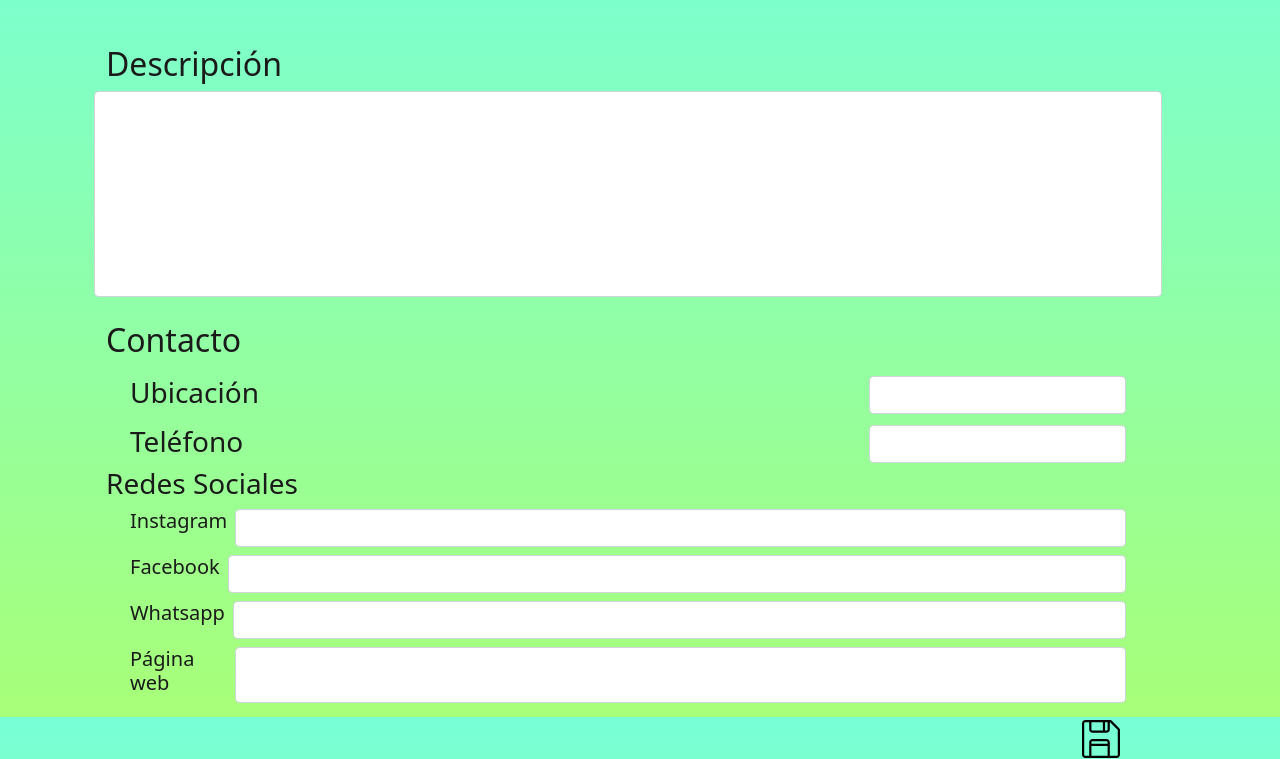
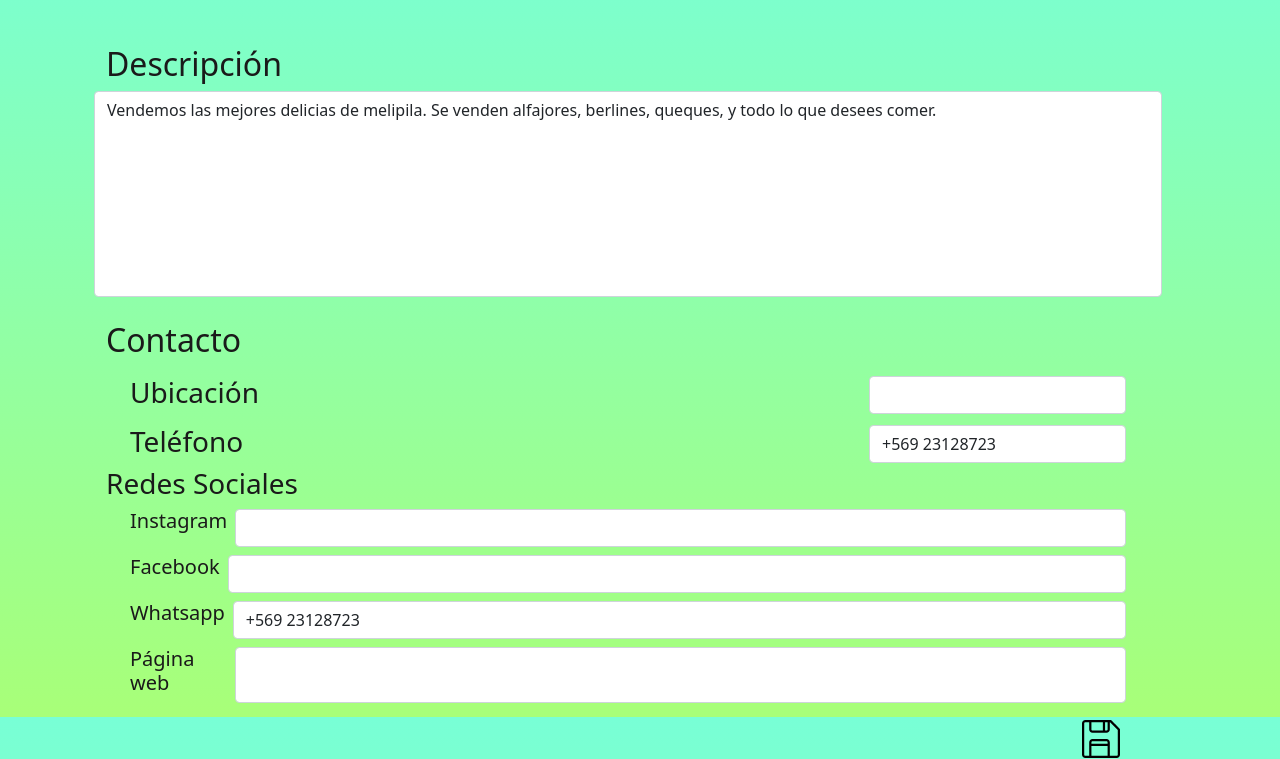
Before and after one commit to MiIeto/Hackathon2021-D3v, a plain HTML site: page prototipo/MaPy/indexTienda.html in a window 1280 px wide. Shown: the part 83-842 px from the top of the page. Drawn offline with nearby package versions, Linux system fonts and the light colour scheme.

Commit message:
arreglos info

```diff
--- a/prototipo/MaPy/indexTienda.html
+++ b/prototipo/MaPy/indexTienda.html
@@ -27,7 +27,7 @@
         </div>
         <div class="container d-flex row mt-5">
             <h2>Descripción</h2>
-            <textarea class="form-control" style="resize: none;" cols="30" rows="8"></textarea>
+            <textarea class="form-control" style="resize: none;" cols="30" rows="8">Vendemos las mejores delicias de melipila. Se venden alfajores, berlines, queques, y todo lo que desees comer.</textarea>
         </div>
         <div class="container d-flex row mt-4 align-items-center">
             <div>
@@ -47,7 +47,7 @@
                         <h3 class="me-2">Teléfono</h3>
                     </div>
                     <div>
-                        <input class="form-control" type="text"></input>
+                        <input class="form-control" type="text" value="+569 23128723"></input>
                     </div>
                 </div>
             </div>
@@ -63,7 +63,7 @@
                 </div>
                 <div class="container d-flex col justify-content-around mt-2">
                     <h5 class="me-2">Whatsapp</h5>
-                    <input class="form-control" type="text"></input>
+                    <input class="form-control" type="text" value="+569 23128723"></input>
                 </div>
                 <div class="container d-flex col justify-content-around mt-2">
                     <h5 class="me-2">Página web</h5>
```
Also changed, not shown: prototipo/MaPy/index.html (+1 -0 lines).
